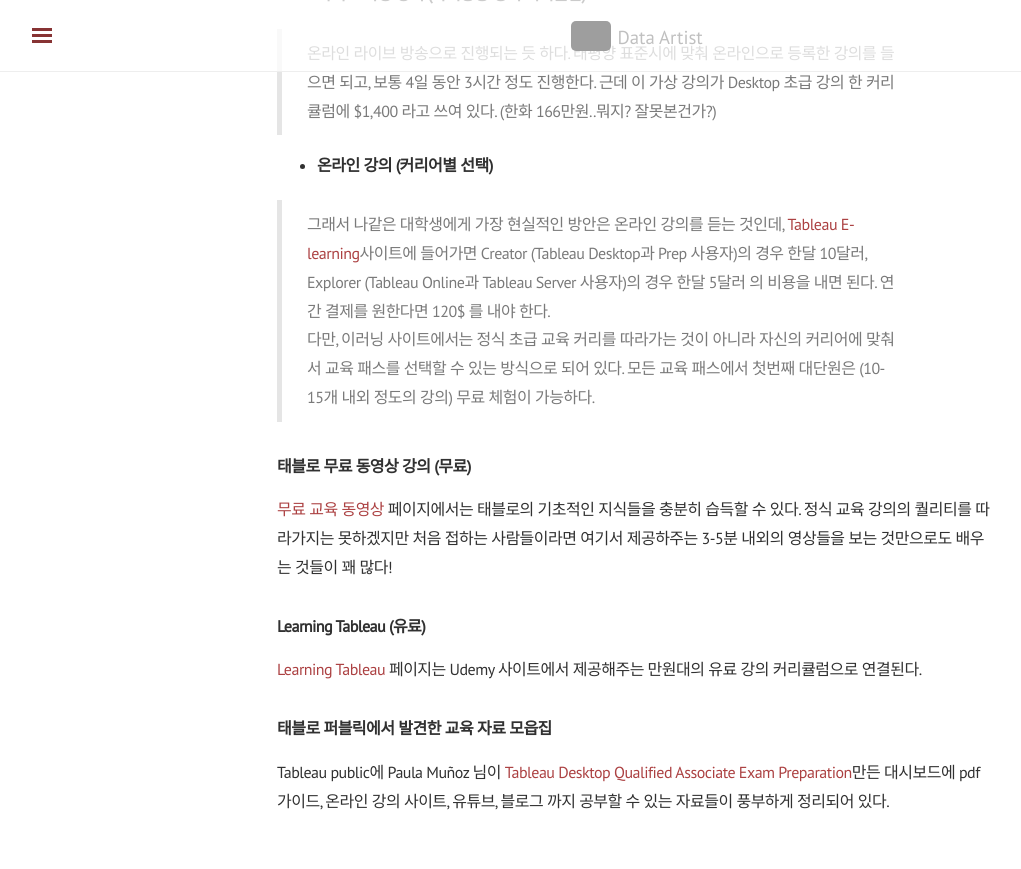
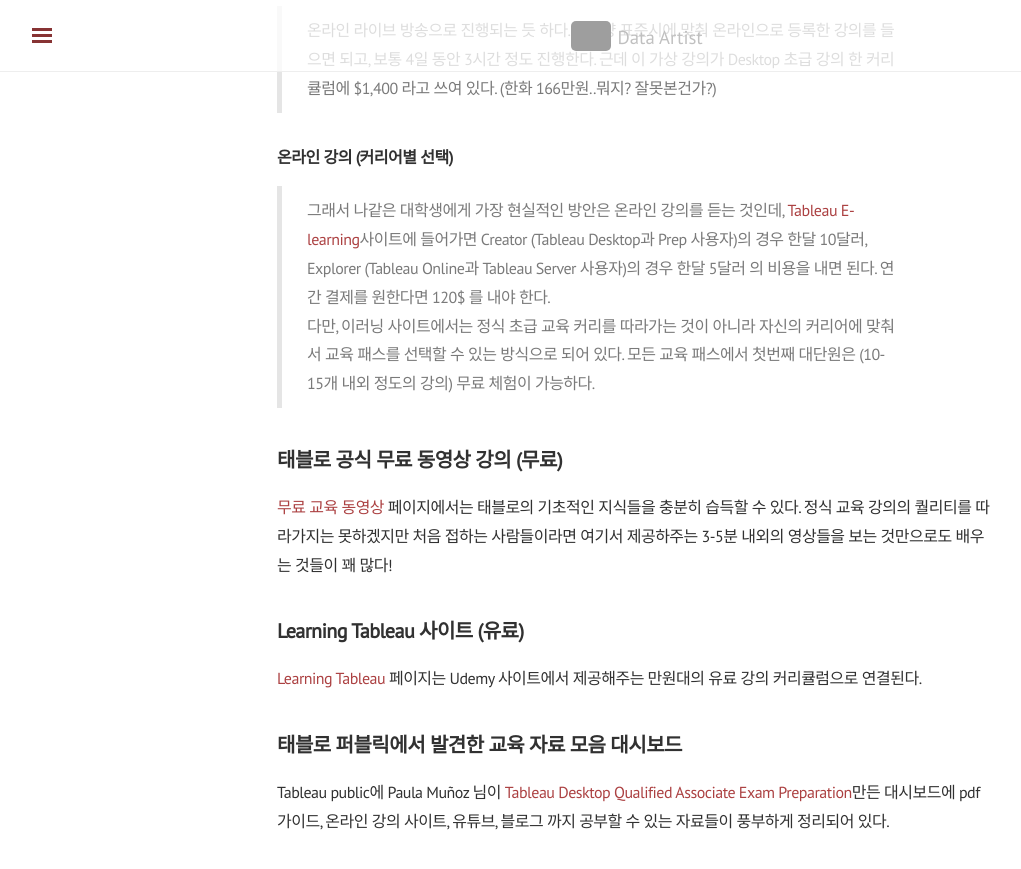
Before and after one commit to shanny924/shanny924.github.io, a Jekyll site: the page built from _posts/2020-01-14-github-with-atom.md, in a window 1280 px wide and 900 px high, scrolled down 4136 px. Shown: the top 869 px of the window, without its empty margins (3-1024 px from the left). Built offline with Jekyll 4.4.1, drawn with Linux system fonts in a browser that asks for light colours; nearby versions of some CDN libraries; grey boxes are pictures that could not be loaded.

Commit message:
Update 2020-01-14-github-with-atom.md

```diff
--- a/_posts/2020-01-14-github-with-atom.md
+++ b/_posts/2020-01-14-github-with-atom.md
@@ -49,7 +49,7 @@
 >분산형 차트
 >전체 교육 과정 설명(PDF)
 
-### 2. Tableau Desktop Certified Associate
+## 2. Tableau Desktop Certified Associate
 
 비용 : 25$
 
@@ -79,7 +79,7 @@
 >안내가 제공되는 분석, 대화형 대시보드 디자인 및 시각적 모범 사례에 대한 기술을 통한 보다 효율적인 대시보드 구축
 >효율적인 팁 및 유용한 정보 구현
 
-### 3. Tableau Desktop Certified Professional
+## 3. Tableau Desktop Certified Professional
 
 비용 : 600$ (한화 약 720만원 ...)
 
@@ -117,7 +117,7 @@
 교육 내용을 보니 정말 듣고 싶어진다. 실제 비즈니스 시나리오 예제도 다뤄보고 싶었고, 효과적인 비주얼리제이션 디자인을 개념적으로 깊게 공부해 보고 싶었고. 또 특정 질문에 답변하기 위한 효과적인 차트가 뭘까? 이런 고민을 대시보드 만들면서 정말 많이 했었는데 내가 배우고 싶은 것들이 다 들어가 있는 느낌이다. 하지만 오프라인 강의와 온사이트 강의밖에 제공하지 않기 때문에 내가 듣는 것은 해외로 나가지 않는 이상 거의 불가능하다.
 나중에 미국으로 유학을 가게 된다면 꼭 오프라인 강의도 들어보고 태블로 컨퍼런스도 가고 싶다.
 
-## 시험 신청
+# 시험 신청
 시험 접수는 [Loyalist Exam Services (LES)](https://tableau.lcsexams.com/)에서 받으며 해당 링크에서 로그인 후 100$를 결제하고 시험을 볼 수 있다. 1시간 단위로 신청이 가능하며, 24시간 전까지는 리스케줄링이 가능하다고 한다.
 
 시험은 윈도우 가상머신에서 진행된다고 한다. 시험 시간이 되면 실시간으로 감독관에게 랩탑 카메라로 주변을 확인시켜주어야 한다. 다음과 같은 사항들을 체크한다.
@@ -130,41 +130,41 @@
 >랩탑 카메라 위치 확인
 
 
-## 시험 공부
+# 시험 공부
 
-### 태블로 공식 제공 강의 (유료)
+## 태블로 공식 제공 강의 (유료)
 
 태블로 교육은 오프라인 강의, 온사이트 강의, 온라인 강의, 라이브 가상 강의 등 다양한 형태로 제공되고 있다.
 
-* **오프라인 / 온사이트 강의 (자격증용 정식 커리큘럼)**
+### 오프라인 / 온사이트 강의 (자격증용 정식 커리큘럼)
 
 >매번 오프라인 강의 일정을 찾아봐도 대부분 미국, 인도 등인걸 보면..한국에서는 거의 열리지 않는 듯 하다.
 >온사이트는 태블로를 사용하는 회사나 기관을 대상으로 직접 튜터가 가서 알려주는 형식인 것 같다.
 
 
-* **라이브 가상 강의 (자격증용 정식 커리큘럼)**
+### 라이브 가상 강의 (자격증용 정식 커리큘럼)
 
 >온라인 라이브 방송으로 진행되는 듯 하다. 태평양 표준시에 맞춰 온라인으로 등록한 강의를 들으면 되고, 보통 4일 동안 3시간 정도 진행한다.
 >근데 이 가상 강의가 Desktop 초급 강의 한 커리큘럼에 $1,400 라고 쓰여 있다. (한화 166만원..뭐지? 잘못본건가?)
 
-* **온라인 강의 (커리어별 선택)**
+### 온라인 강의 (커리어별 선택)
 
 >그래서 나같은 대학생에게 가장 현실적인 방안은 온라인 강의를 듣는 것인데, [Tableau E-learning](https://elearning-samples.tableau.com/)사이트에 들어가면 Creator (Tableau Desktop과 Prep 사용자)의 경우 한달 10달러, Explorer (Tableau Online과 Tableau Server 사용자)의 경우 한달 5달러 의 비용을 내면 된다. 연간 결제를 원한다면 120$ 를 내야 한다.
 >다만, 이러닝 사이트에서는 정식 초급 교육 커리를 따라가는 것이 아니라 자신의 커리어에 맞춰서 교육 패스를 선택할 수 있는 방식으로 되어 있다.
 모든 교육 패스에서 첫번째 대단원은 (10-15개 내외 정도의 강의) 무료 체험이 가능하다.
 
 
-### 태블로 무료 동영상 강의 (무료)
+## 태블로 공식 무료 동영상 강의 (무료)
 
 [무료 교육 동영상](https://www.tableau.com/ko-kr/learn/training/20201) 페이지에서는 태블로의 기초적인 지식들을 충분히 습득할 수 있다.
 정식 교육 강의의 퀄리티를 따라가지는 못하겠지만 처음 접하는 사람들이라면 여기서 제공하주는 3-5분 내외의 영상들을 보는 것만으로도 배우는 것들이 꽤 많다!
 
 
-### Learning Tableau (유료)
+## Learning Tableau 사이트 (유료)
 
 [Learning Tableau](https://learningtableau.com/#courses) 페이지는 Udemy 사이트에서 제공해주는 만원대의 유료 강의 커리큘럼으로 연결된다.
 
 
-### 태블로 퍼블릭에서 발견한 교육 자료 모읍집
+## 태블로 퍼블릭에서 발견한 교육 자료 모음 대시보드
 
 Tableau public에 Paula Muñoz 님이 [Tableau Desktop Qualified Associate Exam Preparation](https://public.tableau.com/profile/paula.munoz#!/vizhome/DQA_Preparation/Tableau_DQA_Certification_Study_Resources)만든 대시보드에 pdf 가이드, 온라인 강의 사이트, 유튜브, 블로그 까지 공부할 수 있는 자료들이 풍부하게 정리되어 있다.
```
Also changed, not shown: other parts of _posts/2020-01-14-github-with-atom.md (+3 -3 lines).
